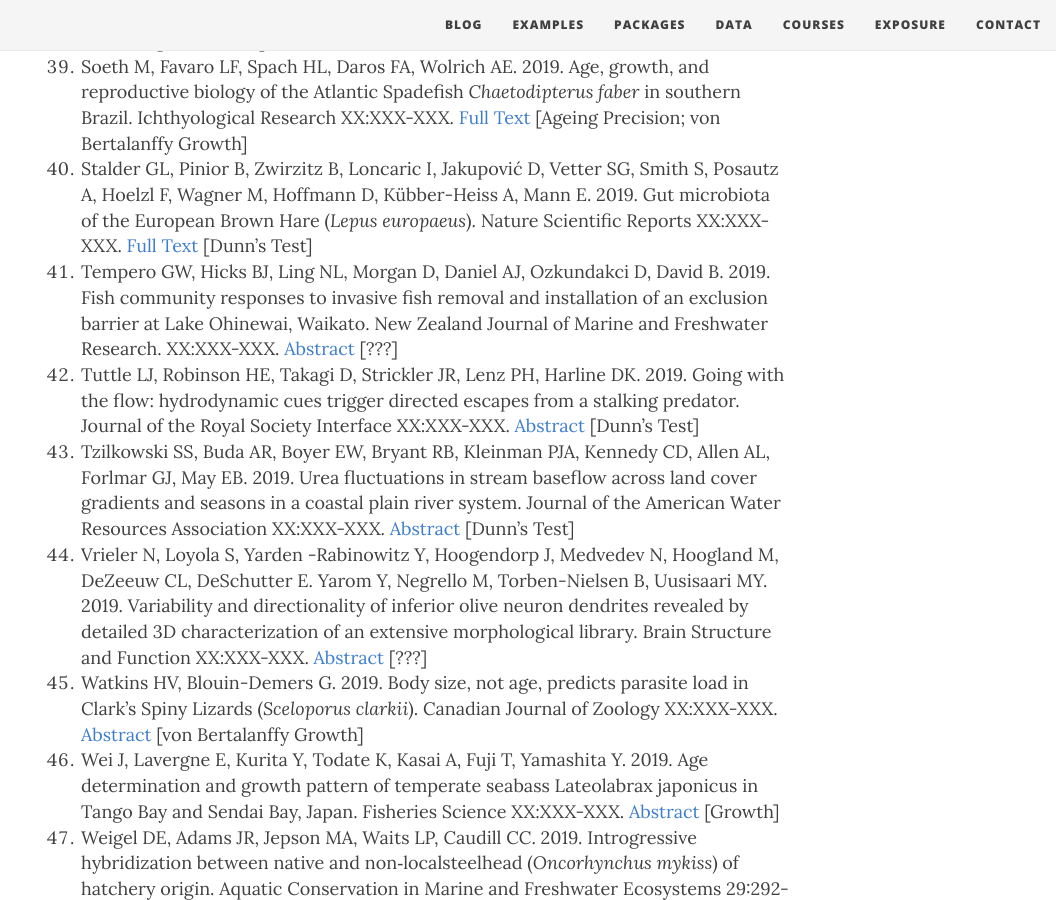
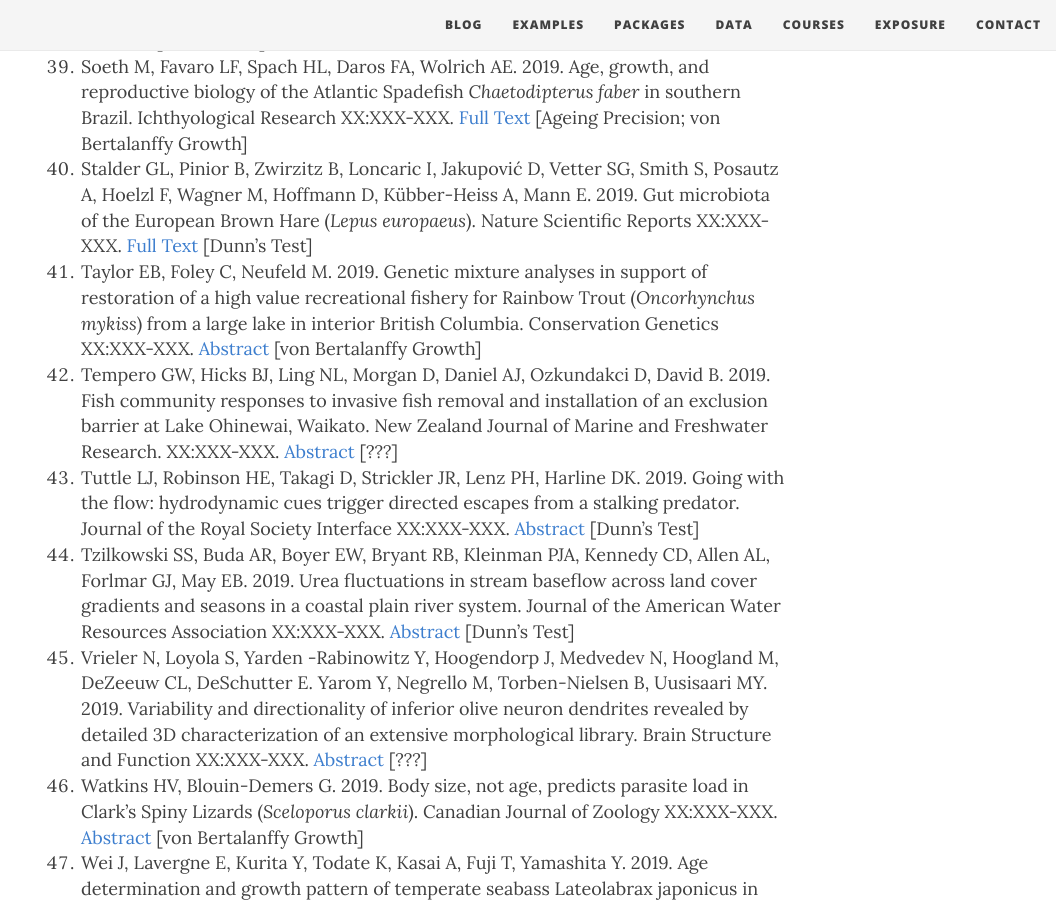
Before and after one commit to droglenc/fishR, a Jekyll site: the page built from exposure/exposure-citations19.md, in a window 1280 px wide and 900 px high, scrolled down 3763 px. Shown: the whole window, without its empty margins (224-1280 px from the left). Built offline with Jekyll 4.4.1, drawn with Linux system fonts in a browser that asks for light colours; nearby versions of some CDN libraries; some of the changed lines change nothing that is shown.

Commit message:
Update exposure-citations19.md

```diff
--- a/exposure/exposure-citations19.md
+++ b/exposure/exposure-citations19.md
@@ -5,7 +5,7 @@ subtitle: fishR and FSA is Being Used!!
 css: "/css/exposure-citation.css"
 ---
 
-The [**IFAR** book](http://derekogle.com/IFAR/), **fishR** website, or the **FSA** package were cited in the following <span id="contact-div">49</span> publications.
+The [**IFAR** book](http://derekogle.com/IFAR/), **fishR** website, or the **FSA** package were cited in the following <span id="contact-div">50</span> publications.
 
 1. Aslan CE, Shiels AB, Haines W, Liang CT. 2019. Non‐native insects dominate daytime pollination in a high‐elevation Hawaiian dryland ecosystem. American Journal of Botany XX:XXX-XXX. [Abstract](https://bsapubs.onlinelibrary.wiley.com/doi/abs/10.1002/ajb2.1233) [???]
 1. Altenritter ME, Walthier BD. 2019. The legacy of hypoxia: tracking carryover effects of low oxygen exposure in a demersal fish using geochemical tracers. Transactions of the American Fisheries Society XX:XXX-XXX. [Abstract](https://afspubs.onlinelibrary.wiley.com/doi/abs/10.1002/tafs.10159) [von Bertalanffy Growth]
@@ -47,6 +47,7 @@ The [**IFAR** book](http://derekogle.com/IFAR/), **fishR** website, or the **FSA
 1. Serrano JM, McElfresh JS, Zou Y, Millar JG. 2019. Identification of aggregation-sex pheromone components for a “living fossil”, the False Click Beetle, *Palaeoxenus dohrni* Horn (Coleoptera: Eucnemidae). Journal of Chemical Ecology. XX:XXX-XXX. [Abstract](https://link.springer.com/article/10.1007/s10886-019-01068-2) [Dunn's Test]
 1. Soeth M, Favaro LF, Spach HL, Daros FA, Wolrich AE. 2019. Age, growth, and reproductive biology of the Atlantic Spadefish *Chaetodipterus faber* in southern Brazil. Ichthyological Research XX:XXX-XXX. [Full Text](https://link.springer.com/article/10.1007/s10228-018-0663-2) [Ageing Precision; von Bertalanffy Growth]
 1. Stalder GL, Pinior B, Zwirzitz B, Loncaric I, Jakupović D, Vetter SG, Smith S, Posautz A, Hoelzl F, Wagner M, Hoffmann D, Kübber-Heiss A, Mann E. 2019. Gut microbiota of the European Brown Hare (*Lepus europaeus*). Nature Scientific Reports XX:XXX-XXX. [Full Text](https://www.nature.com/articles/s41598-019-39638-9) [Dunn's Test]
+1. Taylor EB, Foley C, Neufeld M. 2019. Genetic mixture analyses in support of restoration of a high value recreational fishery for Rainbow Trout (*Oncorhynchus mykiss*) from a large lake in interior British Columbia. Conservation Genetics XX:XXX-XXX. [Abstract](https://link.springer.com/article/10.1007/s10592-019-01182-4) [von Bertalanffy Growth]
 1. Tempero GW, Hicks BJ, Ling NL, Morgan D, Daniel AJ, Ozkundakci D, David B. 2019. Fish community responses to invasive fish removal and installation of an exclusion barrier at Lake Ohinewai, Waikato. New Zealand Journal of Marine and Freshwater Research. XX:XXX-XXX. [Abstract](https://www.researchgate.net/publication/331250716_Fish_community_responses_to_invasive_fish_removal_and_installation_of_an_exclusion_barrier_at_Lake_Ohinewai_Waikato) [???]
 1. Tuttle LJ, Robinson HE, Takagi D, Strickler JR, Lenz PH, Harline DK. 2019. Going with the flow: hydrodynamic cues trigger directed escapes from a stalking predator. Journal of the Royal Society Interface XX:XXX-XXX. [Abstract](https://royalsocietypublishing.org/doi/abs/10.1098/rsif.2018.0776) [Dunn's Test]
 1. Tzilkowski SS, Buda AR, Boyer EW, Bryant RB, Kleinman PJA, Kennedy CD, Allen AL, Forlmar GJ, May EB. 2019. Urea fluctuations in stream baseflow across land cover gradients and seasons in a coastal plain river system. Journal of the American Water Resources Association XX:XXX-XXX. [Abstract](https://onlinelibrary.wiley.com/doi/abs/10.1111/1752-1688.12716) [Dunn's Test]
```
